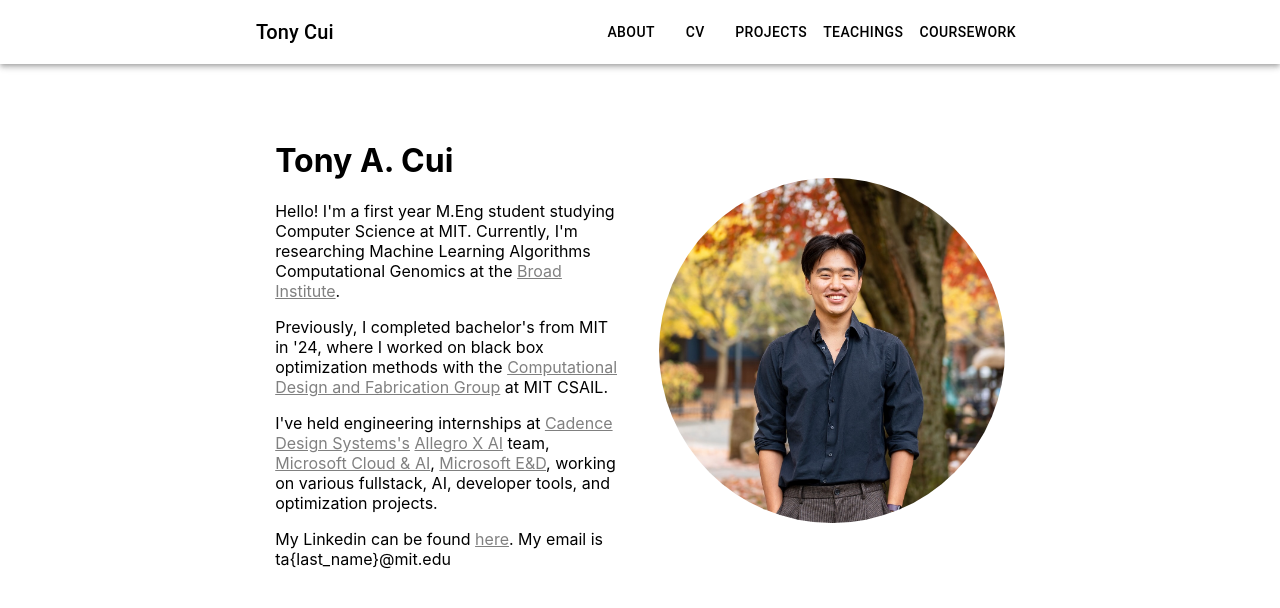
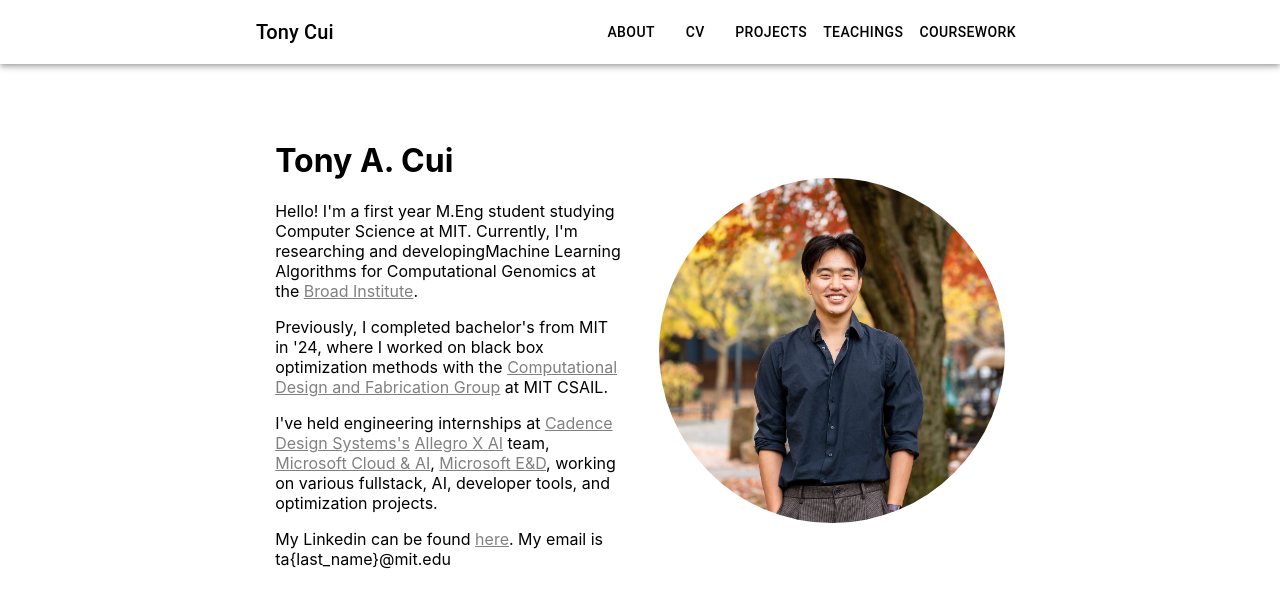
Before and after one commit to tcui37/tcui37.github.io, a React (Create React App) app: page / in a window 1280 px wide. Shown: the top 608 px of the page. Built offline with nearby package versions, Linux system fonts and the light colour scheme.

Commit message:
generalize

```diff
--- a/src/pages/About.tsx
+++ b/src/pages/About.tsx
@@ -9,7 +9,7 @@ const About: React.FC = () => {
             <div className='intro-flexbox'>
                 <div className='item'>
                 <h1>Tony A. Cui</h1>
-                <p>Hello! I'm a first year M.Eng student studying Computer Science at MIT. Currently, I'm researching Machine Learning Algorithms Computational Genomics at the <a href='https://www.broadinstitute.org/'>Broad Institute</a>. </p>
+                <p>Hello! I'm a first year M.Eng student studying Computer Science at MIT. Currently, I'm researching and developingMachine Learning Algorithms for Computational Genomics at the <a href='https://www.broadinstitute.org/'>Broad Institute</a>. </p>
                 <p> Previously, I completed bachelor's from MIT in '24, where I worked on black box optimization methods with the <a href='https://cdfg.mit.edu/'>Computational Design and Fabrication Group</a> at MIT CSAIL.</p>
                 <p> I've held engineering internships at <a href='https://cadence.com/'>Cadence Design Systems's</a> <a href='https://www.cadence.com/en_US/home/tools/pcb-design-and-analysis/allegro-x-ai.html'>Allegro X AI</a> team, <a href='https://azure.microsoft.com/en-us/solutions/ai'>Microsoft Cloud & AI</a>, <a href='https://www.microsoft.com/en-us/research/group/exd/'>Microsoft E&D</a>, working on various fullstack, AI, developer tools, and optimization projects.</p>
 
```
